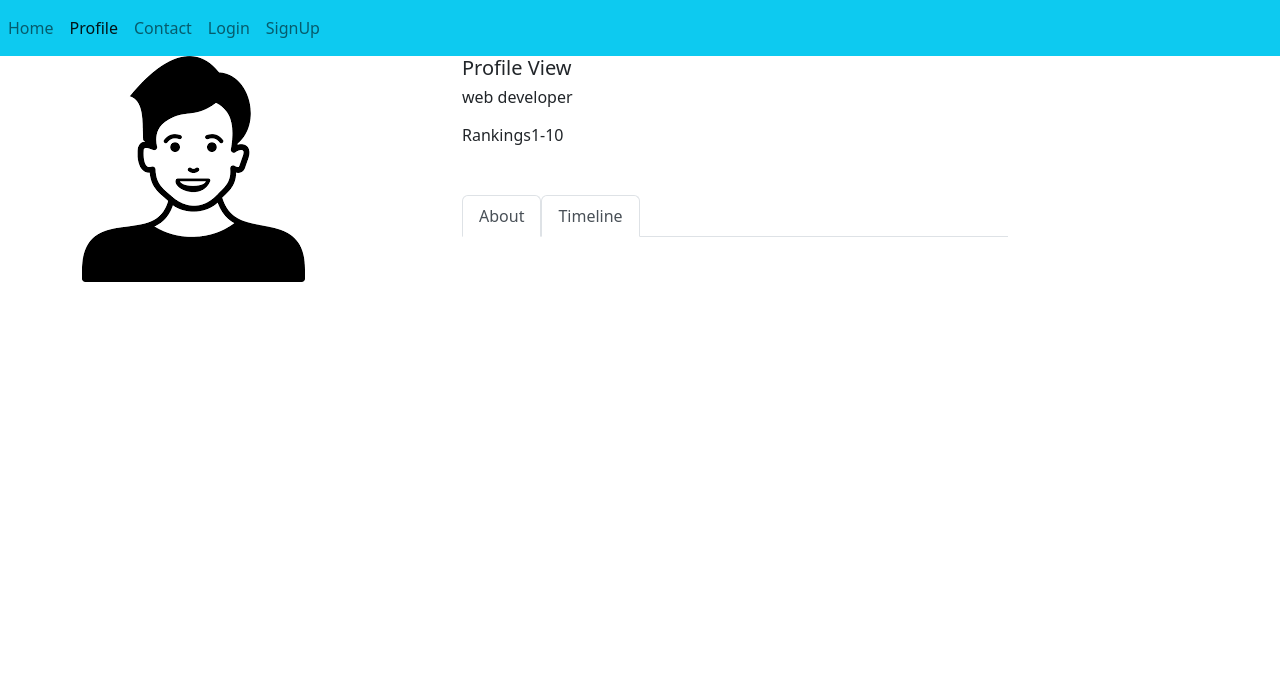
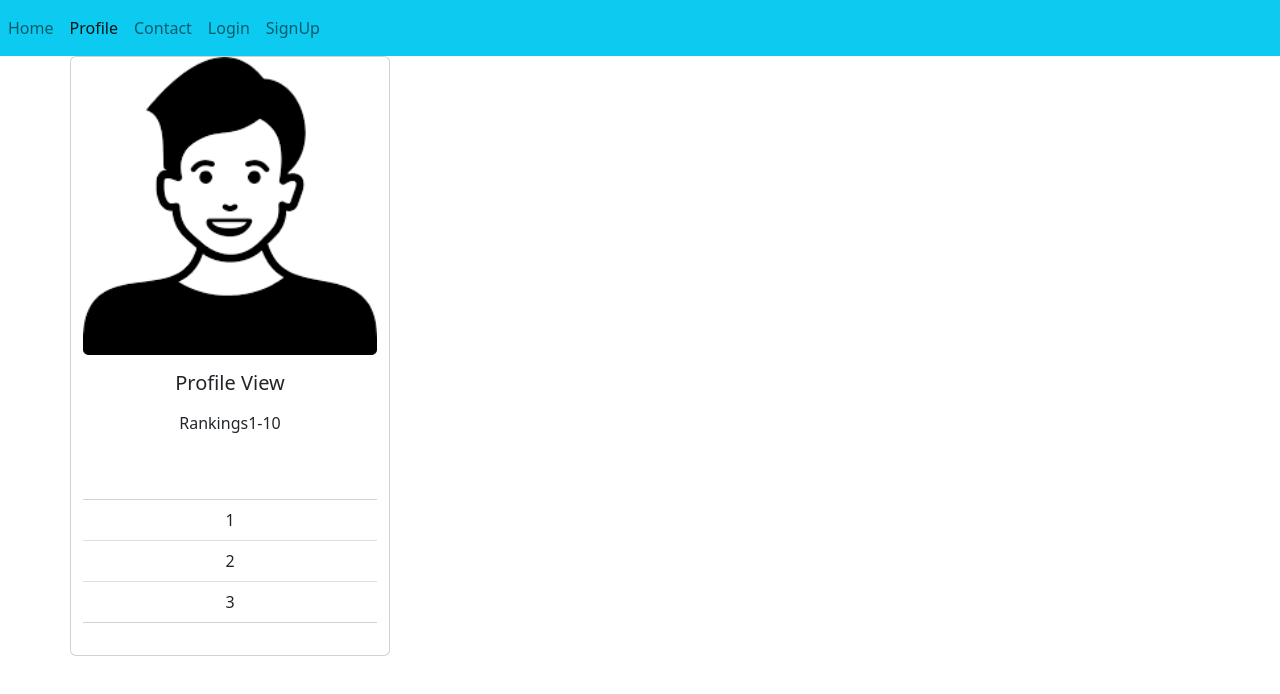
Before and after one commit to Djawad02/WebProject, a React (Create React App) app in the folder project/react-app/: page /about in a window 1280 px wide. Shown: the top 694 px of the page. Built offline with nearby package versions, Linux system fonts and the light colour scheme.

Commit message:
Update About.js

```diff
--- a/project/react-app/src/components/About.js
+++ b/project/react-app/src/components/About.js
@@ -1,35 +1,41 @@
 import React from 'react'
 import person from '../Images/person.png'
+import Card from 'react-bootstrap/Card';
+import ListGroup from 'react-bootstrap/ListGroup';
+//import '../App.css'
 
 const About = () => {
   return (
     <>
-      <div className="container emp-profile">
-        <form method="">
+    <div className="container emp-profile">
+    <form method="">
           <div className="row">
-              <div className="col-md-4">
-                  <img src={person} alt="not loaded" />
-              </div>
+    <Card className="text-center" style={{ width: '20rem' }}>
+      <Card.Img  src={person} alt="not loaded" />
+      <Card.Body>
+        <Card.Title>Profile View</Card.Title>
+        <Card.Text>
+        <p className='profile-rating mt-3 mb-5'>Rankings<span>1-10</span></p>
+        </Card.Text>
+      </Card.Body>
+      <ListGroup className="list-group-flush">
 
-              <div className="col-md-6">
-                  <div className="profile-head"></div>
-                  <h5>Profile View</h5>
-                  <h6>web developer</h6>
-                  <p className='profile-rating mt-3 mb-5'>Rankings<span>1-10</span></p>
+        <ListGroup.Item>1</ListGroup.Item>
+        <ListGroup.Item>2</ListGroup.Item>
+        <ListGroup.Item>3</ListGroup.Item>
+      </ListGroup>
+      <Card.Body>
 
-                  <ul className="nav nav-tabs" role="tablist">
-                  <li className="nav-item">
-                    <a className="nav-link active" id="home-tab" data-toggle="tab" href="#home" role="tab" aria-controls="home" aria-selected="true">About</a>
-                  </li>
-                  <li className="nav-item">
-                  <a className="nav-link active" id="profile-tab" data-toggle="tab" href="#profile" role="tab" aria-controls="profile"  aria-selected="false">Timeline</a>
-                  </li>
-                </ul>
 
-              </div>
-          </div>
+
+      </Card.Body>
+    </Card>
+    </div>
         </form>
-      </div>
+    </div>
+
+
+
     </>
   )
 }
```
